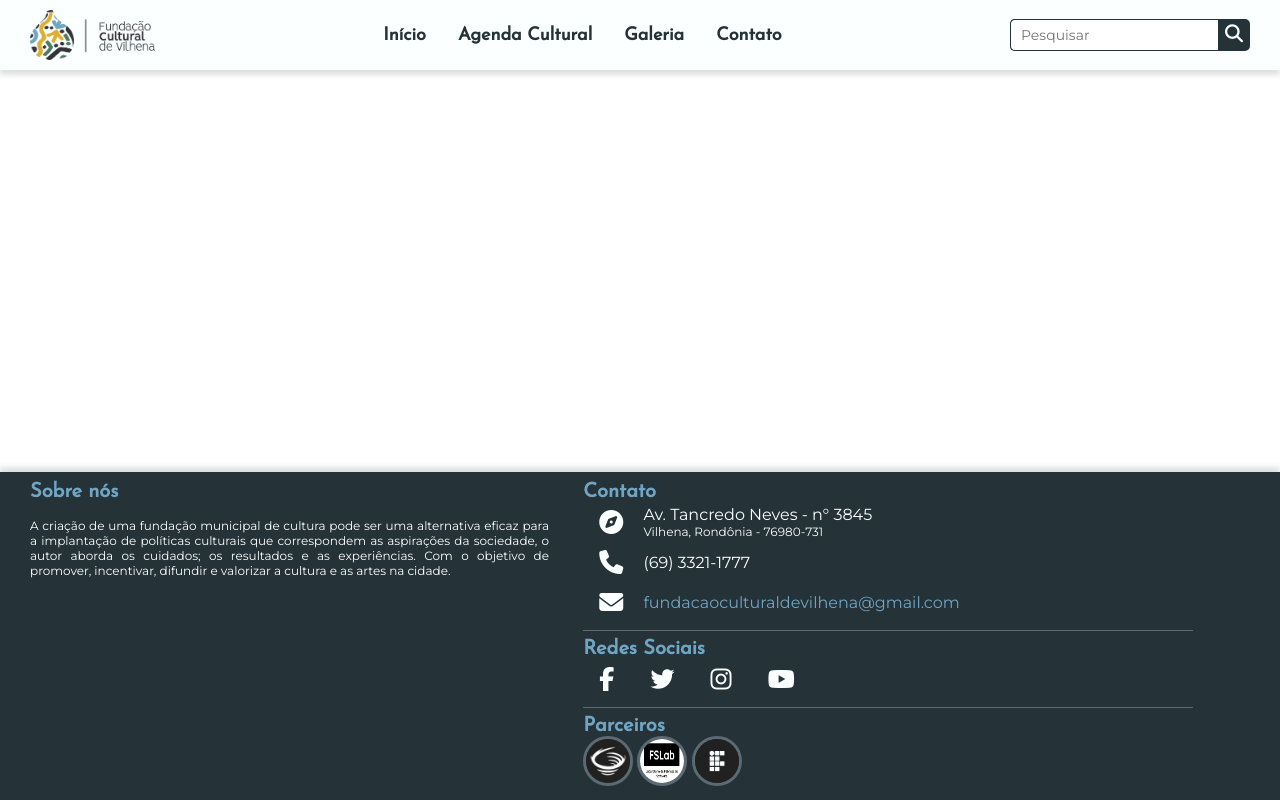
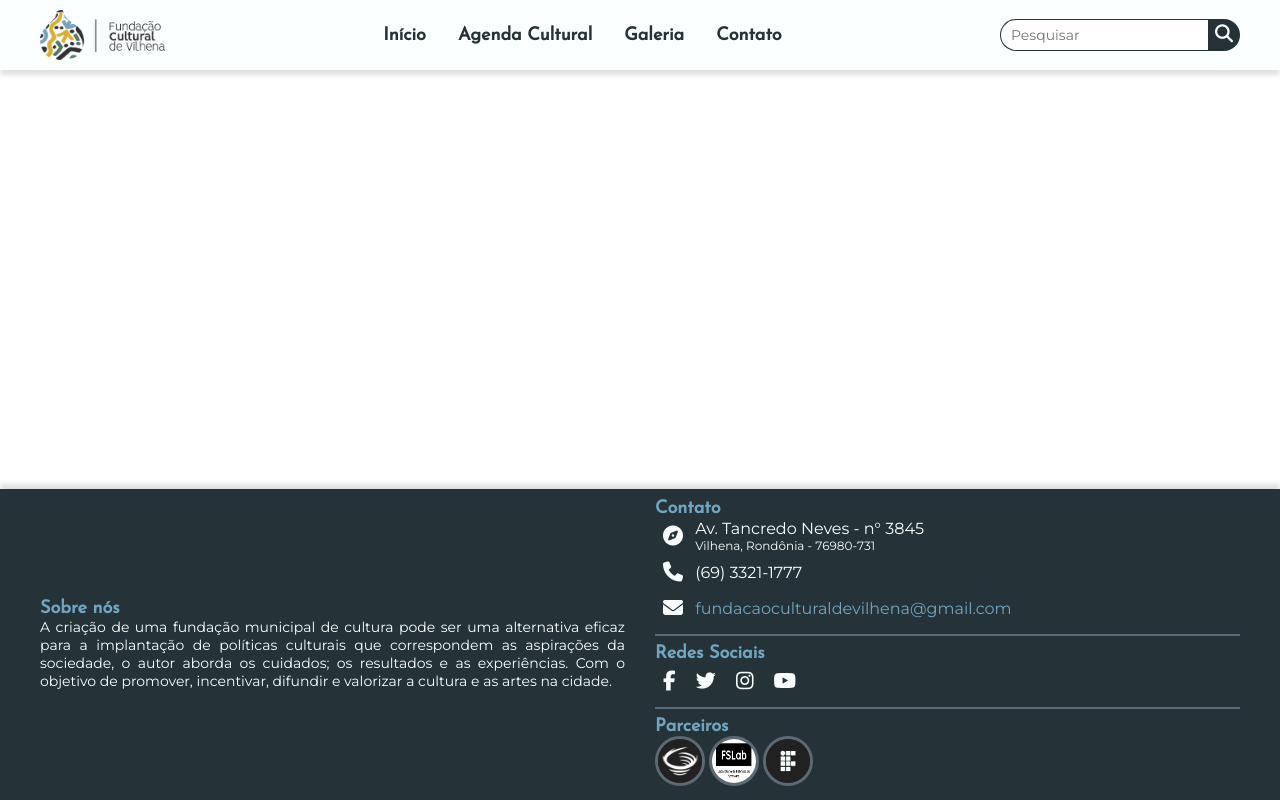
Before and after one commit to ADS-VILHENA/site-fundacao-cultural, a PHP site: page /template.html in a window 1280 px wide. Run offline with PHP 8.4, Linux system fonts and the light colour scheme; some libraries are stand-ins or nearby versions.

Commit message:
Aperfeiçoamento do código.

```diff
--- a/assets/style.css
+++ b/assets/style.css
@@ -7,29 +7,33 @@
 *{
     margin: 0;
     padding: 0;
+    text-decoration: none;
+    list-style: none;
+    font-family: 'Montserrat', sans-serif;
     box-sizing: border-box;
-    font-family: 'Montserrat', sans-serif;
 }
 header{
+    position: fixed;
     background: #FBFFFF;
-    color: #253237;
+    width: 100%;
     padding: 10px 30px;
+    top: 0;
+    z-index: 999;
     box-shadow: 0 5px 5px rgba(37, 50, 50, 0.15);
 }
 .header{
+    max-width: 1200px;
+    margin: auto;
+}
+header .header{
     display: flex;
-    list-style: none;
-    flex-wrap: wrap;
     align-items: center;
     justify-content: space-between;
-}.logo{
-    float: left;
 }
 .menu{
     display: inline-flex;
 }
 .menu a{
-    text-decoration: none;
     color: #253237;
     font-family: 'Josefin Sans', sans-serif;
     font-size: 18px;
@@ -39,11 +43,7 @@ header{
 .show-menu, .hide-menu{
     font-size: 30px;
     cursor: pointer;
-    transition: .5s;
     display: none;
-}
-.show-menu{
-    float: left;
 }
 #check{
     position: absolute;
@@ -54,7 +54,6 @@ header{
     height: 32px;
     width: 240px;
     display: flex;
-    background: #253237;
     border-radius: 5px;
 }
 .search-bar input{
@@ -66,14 +65,15 @@ header{
     padding: 0 10px;
     color: #253237;
     font-size: 14px;
-    border-radius: 5px 0 0 5px;
+    border-radius: 25px 0 0 25px;
 }
 .search-button{
     height: 100%;
     width: 32px;
     line-height: 32px;
     text-align: center;
-    border-radius: 0 5px 5px 0;
+    background: #253237;
+    border-radius: 0 25px 25px 0;
     cursor: pointer;
 }
 .search-button i{
@@ -92,86 +92,67 @@ header{
 }
 
 footer{
-    position: fixed;
+    position: absolute;
+    background: #253237;
+    width: 100%;
+    padding: 10px 30px;
     bottom: 0;
+    margin-top: 30px;
+    box-shadow: 0 -5px 5px rgba(37, 50, 50, 0.15);
 }
 .footer{
-    background: #253237;
-    box-sizing: border-box;
-    width: 100%;
-    text-align: left;
-    padding: 10px 30px;
-    margin-top: 30px;
-    box-shadow: 0 -5px 5px rgba(37, 50, 50, 0.15);
+    max-width: 1200px;
+    margin: auto;
+}
+footer .footer{
+    display: flex;
+    align-items: center;
+}
+.footer h1{
+    display: block;
+    color: #70A6C4;
+    font-size: 18px;
+    font-weight: 700;
+    font-family: 'Josefin Sans', sans-serif;
 }
 .footer-left, .footer-right{
     display: inline-block;
     vertical-align: top;
 }
 .footer-left{
-    width: 45%;
-    padding-right: 30px;
+    width: 50%;
+    padding-right: 15px;
 }
-.about{
+.footer-left p{
     color: #FBFFFF;
-    font-size: 12px;
-    font-family: 'Montserrat';
+    font-size: 14px;
     text-align: justify;
-}
-.about span{
-    display: block;
-    color: #70A6C4;
-    font-size: 20px;
-    font-weight: bold;
-    margin-bottom: 16px;
-    font-family: 'Josefin Sans';
 }
 .footer-right{
     width: 50%;
-}
-.footer-right i{
-    color: #FBFFFF;
-    font-size: 24px;
-    text-align: center;
-    margin: 8px 16px;
-    vertical-align: middle;
-}
-.footer-right h1{
-    display: block;
-    color: #70A6C4;
-    font-size: 20px;
-    font-weight: bold;
-    font-family: 'Josefin Sans';
+    padding-left: 15px;
 }
 .footer-right p{
     display: inline-block;
     color: #FBFFFF;
     vertical-align: middle;
     margin: 0;
-    font-family: 'Montserrat';
     font-size: 16px;
 }
-.footer-right p span{
+.footer-right i{
+    color: #FBFFFF;
+    font-size: 20px;
+    text-align: center;
+    margin: 8px 8px;
+    vertical-align: middle;
+}
+.footer-right span{
     display: block;
     font-size: 12px;
 }
 .footer-right p a{
     color: #70A6C4;
     text-decoration: none;
-}
-.social-media a{
-    display: inline-block;
-    cursor: pointer;
-    font-size: 20px;
-    color: #FBFFFF;
-    text-align: center;
-}
-.social-media p{
-    display: block;
-    color: #70A6C4;
-    font-size: 20px;
-    font-weight: bold;
-    font-family: 'Josefin Sans';
 }
 .partners{
     display: block;
@@ -180,23 +161,15 @@ footer{
     border-radius: 100px;
     border: 3px solid #5C6B73;
 }
-.partners p{
-    display: block;
-    color: #70A6C4;
-    font-size: 20px;
-    font-weight: bold;
-    font-family: 'Josefin Sans';
-}
 hr{
     background-color: #5C6B73;
     border: none;
 }
 .horizontal{
-    margin: 8px;
-    margin-left: 0;
+    margin: 8px 0;
     width: 100%;
     display: block;
-    height: 1px;
+    height: 2px;
 }
 
 @media (max-width: 800px){
@@ -221,11 +194,14 @@ hr{
     }
     .hide-menu{
         position: absolute;
-        top: 10px;
-        left: 30px;
+        top: 8px;
+        left: 16px;
     }
     #check:checked ~ .menu{
         left: 0;
+    }
+    header, footer{
+        padding: 8px 16px;
     }
 }
 @media (max-width: 880px){
@@ -239,9 +215,6 @@ hr{
         display: none;
         margin-bottom: 30px;
     }
-    .about span{
-        text-align: center;
-    }
 }
 @media (max-width: 1016px){
     .logo{
--- a/template.html
+++ b/template.html
@@ -10,7 +10,7 @@
     </head>
     <body>
         <header>
-            <ul class="header">
+            <nav class="header">
                 <img src="assets/image/logo.png" width="125" height="50" class="logo">
                 <input type="checkbox" id="check">
                 <label for="check" class="show-menu"><i class="fas fa-bars"></i></label>
@@ -25,13 +25,14 @@
                     <input type="search" placeholder="Pesquisar">
                     <label for="check" class="search-button"><i class="fas fa-search"></i></label>
                 </li>
-            </ul>
+            </nav>
         </header>
 
-        <footer class="footer">
+        <footer>
+            <div class="footer">
                 <div class="footer-left">
+                    <h1>Sobre nós</h1>
                     <p class="about">
-                    <span>Sobre nós</span>
                         A criação de uma fundação municipal de cultura pode ser uma alternativa eficaz para a implantação de políticas culturais que correspondem as aspirações da sociedade, o autor aborda os cuidados; os resultados e as experiências. Com o objetivo de promover, incentivar, difundir e valorizar a cultura e as artes na cidade.
                     </p>
                 </div>
@@ -54,7 +55,7 @@
                     </div>
                     <hr class="horizontal">
                     <div class="social-media">
-                    <p>Redes Sociais</p>
+                        <h1>Redes Sociais</h1>
                         <a href="#"><i class="fa fa-facebook"></i></a>
                         <a href="#"><i class="fa fa-twitter"></i></a>
                         <a href="#"><i class="fa fa-instagram"></i></a>
@@ -62,12 +63,13 @@
                     </div>
                     <hr class="horizontal">
                     <div class="partners">
-                    <p>Parceiros</p>
+                        <h1>Parceiros</h1>
                         <img class="partner" src="assets/image/vortex_logo.jpeg" width="50" height="50">
                         <img class="partner" src="assets/image/fslab_logo.jpeg" width="50" height="50">
                         <img class="partner" src="assets/image/ifro_logo.jpeg" width="50" height="50">
                     </div>
                 </div>
+            </div>
         </footer>
     </body>
 </html>
```
Lines whose indentation alone changed are shown as unchanged.
